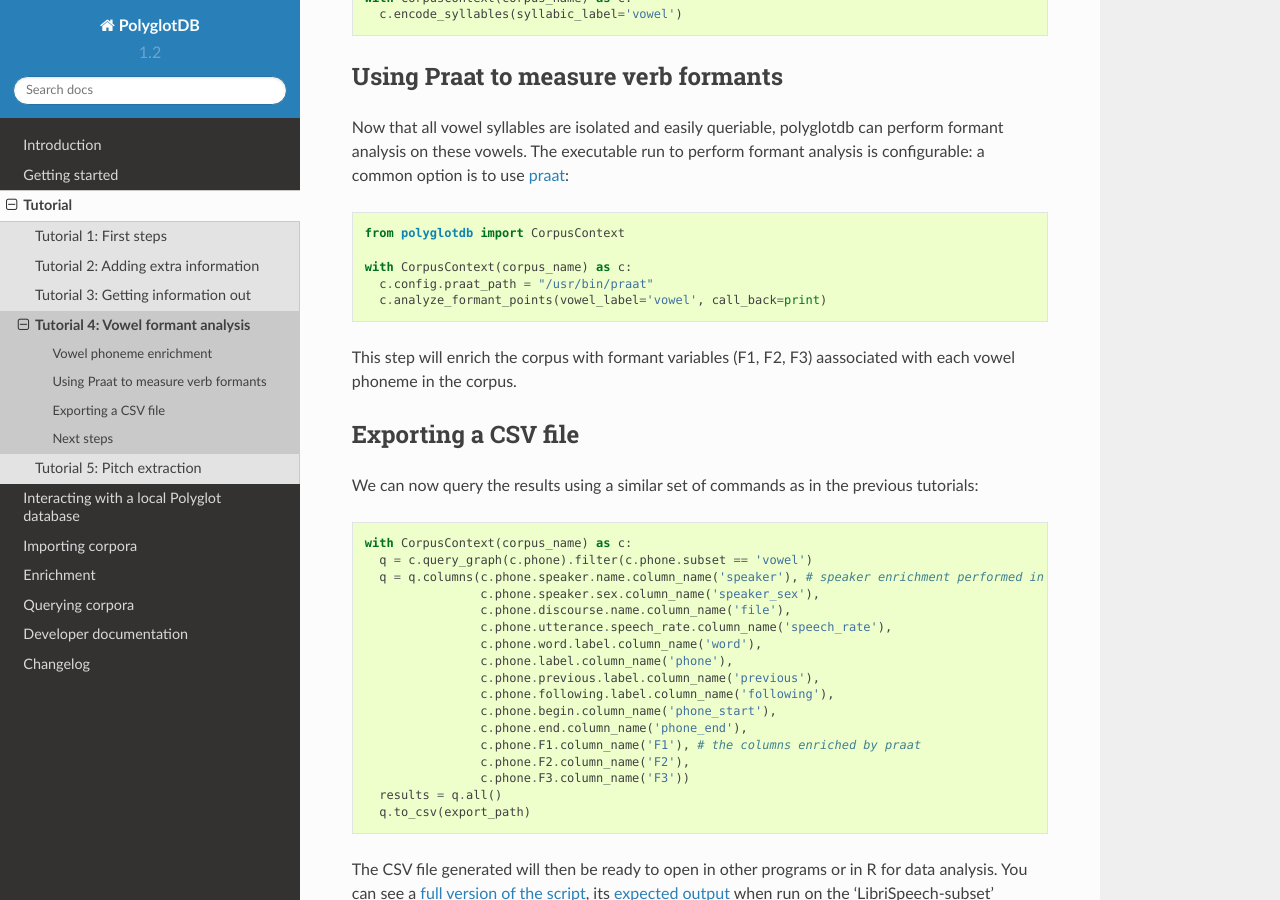
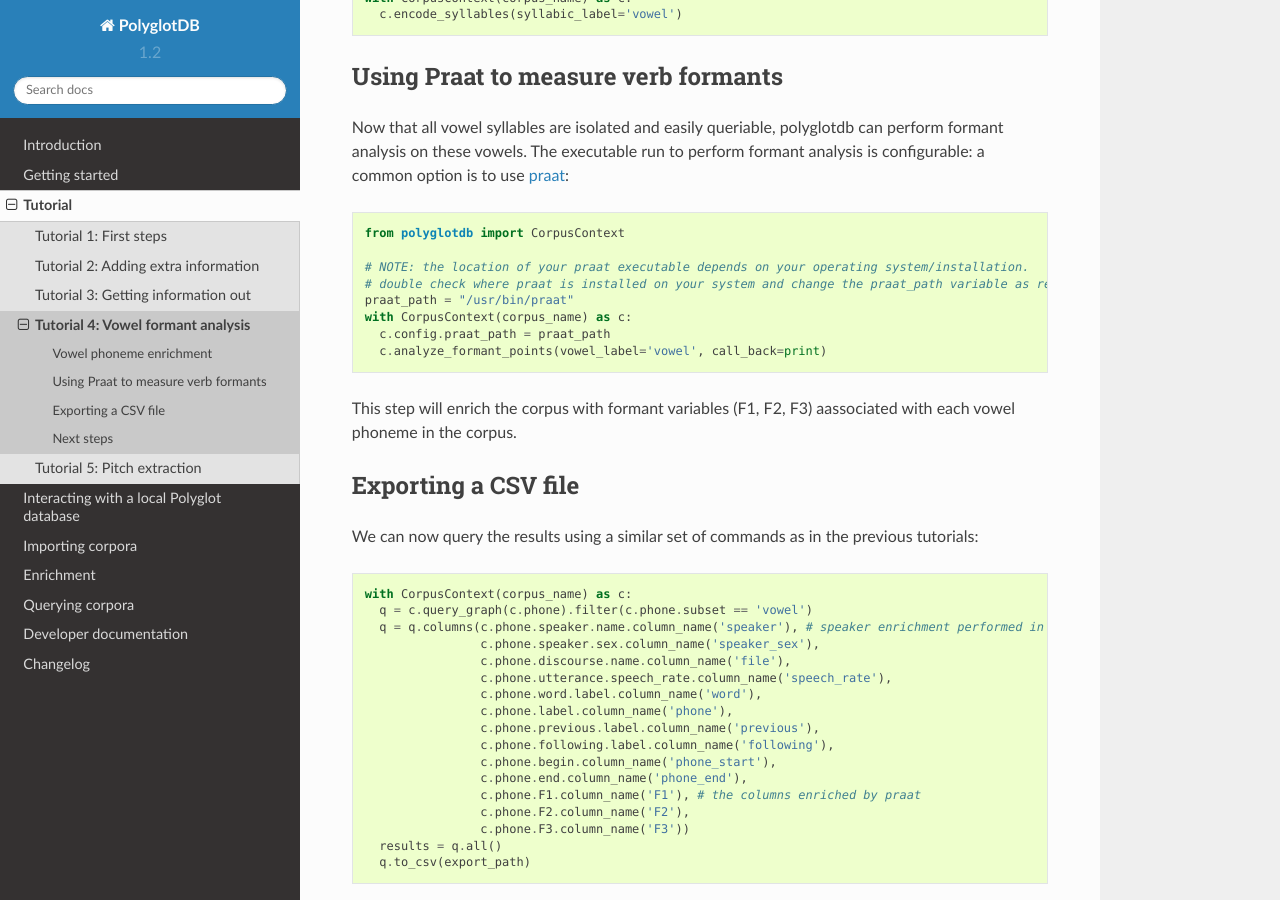
Before and after one commit to MontrealCorpusTools/PolyglotDB, a Sphinx documentation site: the page built from docs/source/tutorial_formants.rst, in a window 1280 px wide and 900 px high, scrolled down 1078 px. Built offline with Sphinx 7.4.7 and the Read the Docs theme 2.0.0, drawn with Linux system fonts in a browser that asks for light colours.

Commit message:
documentation changes for tutorial 3: more clarification about praat, int converted to string for stress

```diff
--- a/docs/source/tutorial_formants.rst
+++ b/docs/source/tutorial_formants.rst
@@ -78,8 +78,11 @@ Now that all vowel syllables are isolated and easily queriable, polyglotdb can p
 
   from polyglotdb import CorpusContext
 
+  # NOTE: the location of your praat executable depends on your operating system/installation.
+  # double check where praat is installed on your system and change the praat_path variable as required.
+  praat_path = "/usr/bin/praat"
   with CorpusContext(corpus_name) as c:
-    c.config.praat_path = "/usr/bin/praat"
+    c.config.praat_path = praat_path
     c.analyze_formant_points(vowel_label='vowel', call_back=print)
 
 This step will enrich the corpus with formant variables (F1, F2, F3) aassociated with each vowel phoneme in the corpus.
--- a/docs/source/tutorial_query.rst
+++ b/docs/source/tutorial_query.rst
@@ -119,10 +119,8 @@ For completeness, the full code for the query and export is given below.
 
     with CorpusContext(corpus_name) as c:
         q = c.query_graph(c.syllable)
-        q = q.filter(c.syllable.stress == 1)
-
+        q = q.filter(c.syllable.stress == '1')
         q = q.filter(c.syllable.begin == c.syllable.word.begin)
-
         q = q.filter(c.syllable.word.end == c.syllable.word.utterance.end)
 
         q = q.columns(c.syllable.label.column_name('syllable'),
```
